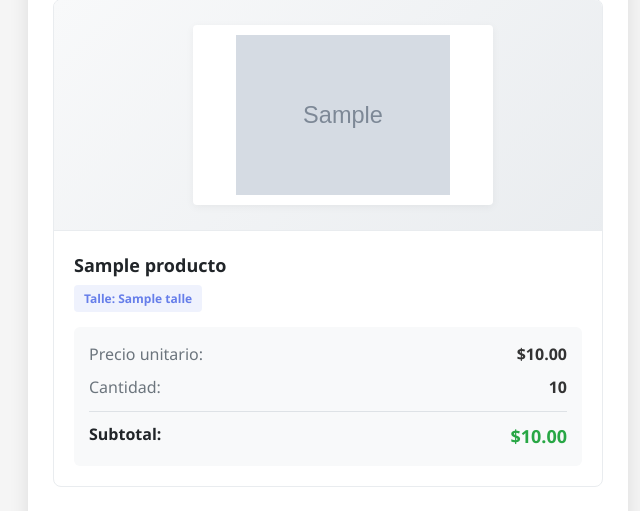
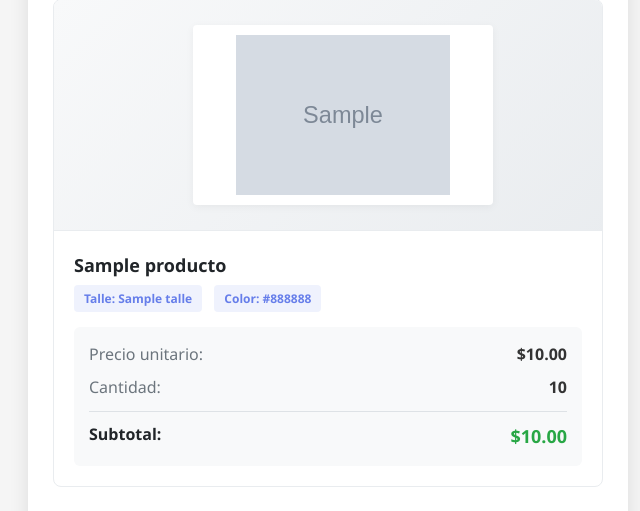
Before and after one commit to jarafer96-byte/AppWeb, a Flask app: template templates/comprobante_email.html in a window 1280 px wide. Shown: the part 530-1041 px from the top of the page, without its empty margins (312-952 px from the left). Run offline with Flask 3, Linux system fonts and the light colour scheme; the template is opened without the code that fills it: most values are stand-ins (such as "Sample title", 1, 10 or a date in 2020); grey boxes marked "Sample" are stand-in pictures; parts of the project's set-up code (start-up, migrations or seed data) failed here and were passed over; some libraries are stand-ins or nearby versions.

Commit message:
Update comprobante_email.html

```diff
--- a/templates/comprobante_email.html
+++ b/templates/comprobante_email.html
@@ -65,6 +65,11 @@
                                 Talle: {{ p.talle }}
                             </span>
                             {% endif %}
+                            {% if p.color and p.color != 'unico' %}
+                            <span style="background: rgba(102, 126, 234, 0.1); color: #667eea; padding: 4px 10px; border-radius: 4px; font-size: 12px; font-weight: 600; display: inline-block; margin-left: 8px;">
+                                Color: {{ p.color }}
+                            </span>
+                            {% endif %}
                         </div>
                     </div>
 
```
